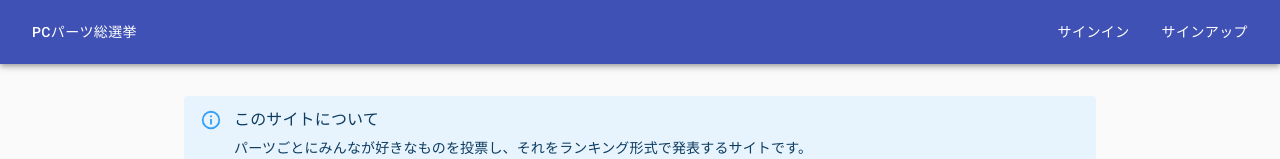
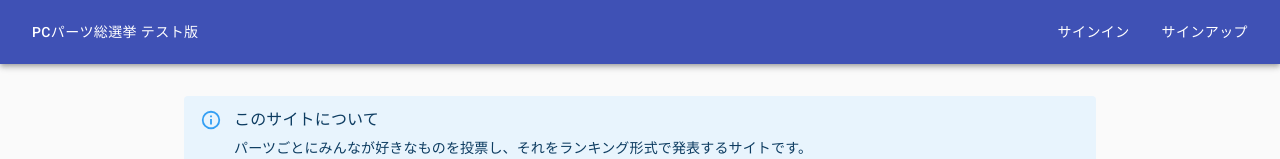
Before and after one commit to hota1024/sh-pc-part-vote-ui, a Next.js app: page / in a window 1280 px wide. Shown: the top 159 px of the page. Built offline with nearby package versions, Linux system fonts and the light colour scheme; no server answers.

Commit message:
💄 add test message

```diff
--- a/src/layouts/MainLayout.tsx
+++ b/src/layouts/MainLayout.tsx
@@ -17,7 +17,7 @@ export const MainLayout: React.VFC<MainLayoutProps> = (props) => {
       <AppBar position="static">
         <Toolbar>
           <Link href="/">
-            <Button color="inherit">PCパーツ総選挙</Button>
+            <Button color="inherit">PCパーツ総選挙 テスト版</Button>
           </Link>
           <div style={{ flexGrow: 1 }}></div>
           <Button color="inherit" variant="text" disableElevation>
```
